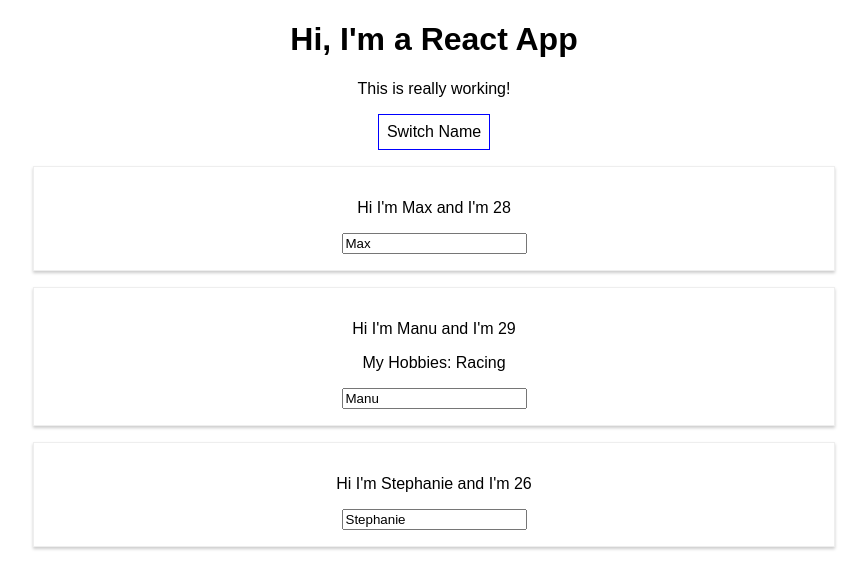
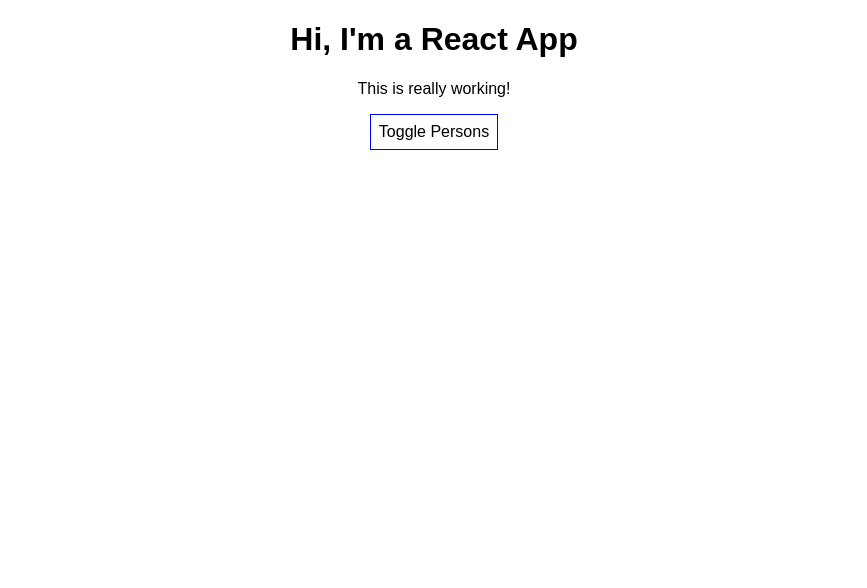
Before and after one commit to RubyKobayashi/complete_react_guide, a React (Create React App) app: page / in a window 1280 px wide. Shown: the top 588 px of the page, without its empty margins (206-1073 px from the left). Built offline with nearby package versions, Linux system fonts and the light colour scheme.

Commit message:
rendering content conditionally

```diff
--- a/src/App.js
+++ b/src/App.js
@@ -5,11 +5,12 @@
 class App extends Component {
   state = {
     persons: [
-      { name: 'Max', age: 28 },
-      { name: 'Manu', age: 29 },
-      { name: 'Stephanie', age: 26 }
+      { name: 'Trixie', age: 28 },
+      { name: 'Bobo', age: 29 },
+      { name: 'Tobs', age: 26 }
     ],
-    otherState: 'some other value'
+    otherState: 'some other value',
+    showPersons: false
   };
 
   switchNameHandler = (newName) => {
@@ -18,8 +19,8 @@
     this.setState({
       persons: [
         { name: newName, age: 28 },
-        { name: 'Manu', age: 29 },
-        { name: 'Stephanie', age: 26 }
+        { name: 'Bobo', age: 29 },
+        { name: 'Tobs', age: 26 }
       ]
     });
   };
@@ -27,14 +28,17 @@
   nameChangedHandler = (event) => {
     this.setState({
       persons: [
-        { name: 'Max', age: 28 },
+        { name: 'Trixie', age: 28 },
         { name: event.target.value, age: 29 },
-        { name: 'Stephanie', age: 26 }
+        { name: 'Tobs', age: 26 }
       ]
+    });
+  };
 
-    });
-
-  }
+  togglePersonsHandler = () => {
+    const doesShow = this.state.showPersons;
+    this.setState({showPersons: !doesShow})
+  };
 
   render() {
     const style = {
@@ -52,7 +56,10 @@
         {/*can be inefficient*/}
         <button
         style={style}
-        onClick={() => this.switchNameHandler('Tron')}>Switch Name</button>
+        onClick={this.togglePersonsHandler}>Toggle Persons</button>
+      {
+        this.state.showPersons ?
+          <div>
             <Person
               name={this.state.persons[0].name}
               age={this.state.persons[0].age} />
@@ -61,10 +68,11 @@
               age={this.state.persons[1].age}
               click={this.switchNameHandler.bind(this, 'Billy')}
               changed={this.nameChangedHandler}>My Hobbies: Racing</Person>
-
             <Person
               name={this.state.persons[2].name}
               age={this.state.persons[2].age} />
+          </div> : null
+      }
       </div>
     );
     // return React.createElement('div', {className: 'App'}, React.createElement('h1', null, 'Does this work now?'));
```
Lines whose indentation alone changed are shown as unchanged.
